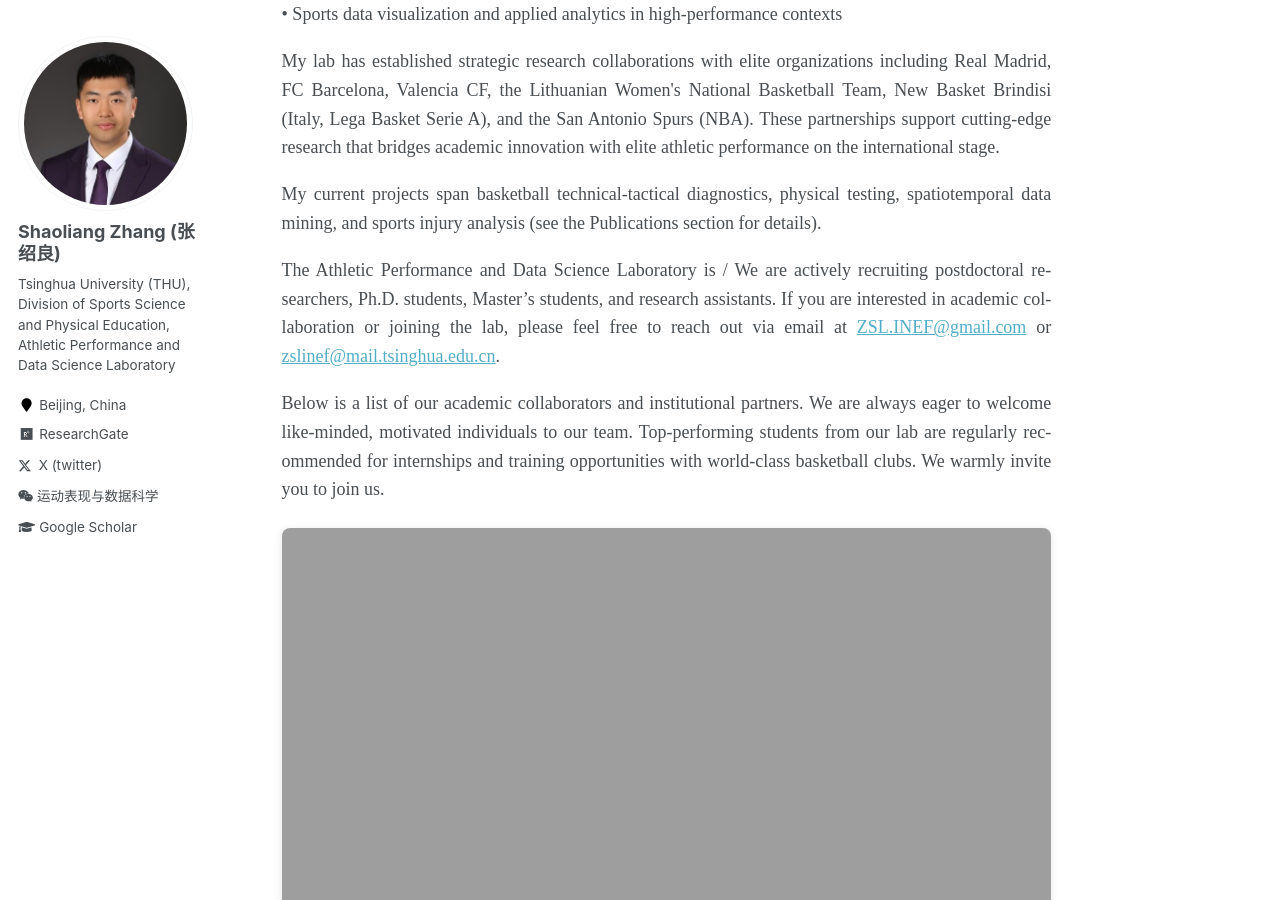
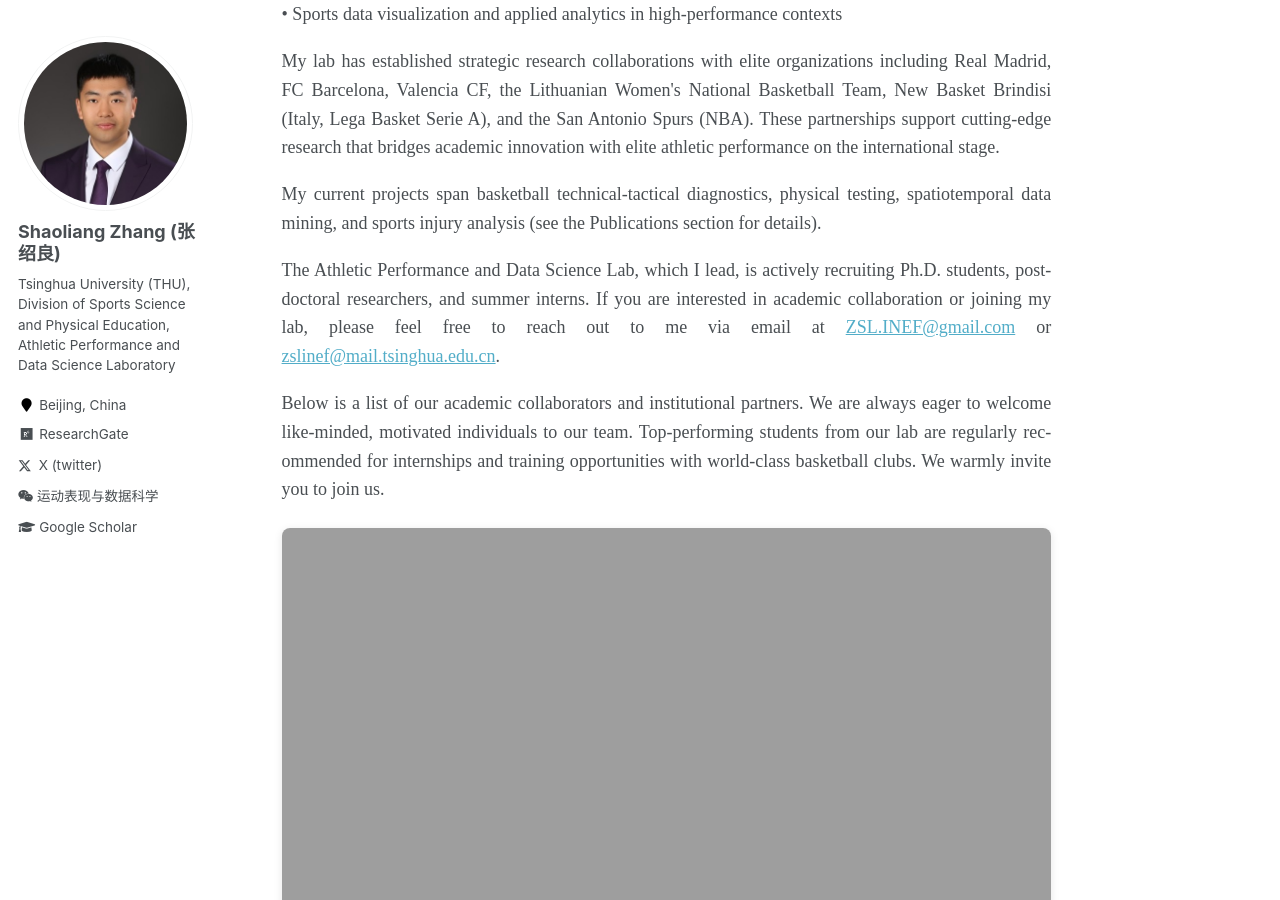
Before and after one commit to sportssuper/ZSL, a Jekyll site: the page built from _pages/about.md, in a window 1280 px wide and 900 px high, scrolled down 614 px. Built offline with Jekyll 4.4.1, drawn with Linux system fonts in a browser that asks for light colours; a script that is not in the unit is left out.

Commit message:
Update about.md

```diff
--- a/_pages/about.md
+++ b/_pages/about.md
@@ -25,7 +25,7 @@ redirect_from:
 
   <p style="margin-bottom: 1em;">My current projects span basketball technical-tactical diagnostics, physical testing, spatiotemporal data mining, and sports injury analysis (see the Publications section for details).</p>
 
-  <p style="margin-top: 0.5em; margin-bottom: 1em;">The Athletic Performance and Data Science Laboratory is / We are actively recruiting postdoctoral researchers, Ph.D. students, Master’s students, and research assistants. If you are interested in academic collaboration or joining the lab, please feel free to reach out via email at <a href="mailto:ZSL.INEF@gmail.com">ZSL.INEF@gmail.com</a> or <a href="mailto:zslinef@mail.tsinghua.edu.cn">zslinef@mail.tsinghua.edu.cn</a>.</p>
+  <p style="margin-top: 0.5em; margin-bottom: 1em;">The Athletic Performance and Data Science Lab, which I lead, is actively recruiting Ph.D. students, postdoctoral researchers, and summer interns. If you are interested in academic collaboration or joining my lab, please feel free to reach out to me via email at <a href="mailto:ZSL.INEF@gmail.com">ZSL.INEF@gmail.com</a> or <a href="mailto:zslinef@mail.tsinghua.edu.cn">zslinef@mail.tsinghua.edu.cn</a>.</p>
 
   <p>Below is a list of our academic collaborators and institutional partners. We are always eager to welcome like-minded, motivated individuals to our team. Top-performing students from our lab are regularly recommended for internships and training opportunities with world-class basketball clubs. We warmly invite you to join us.</p>
 </div>
```
